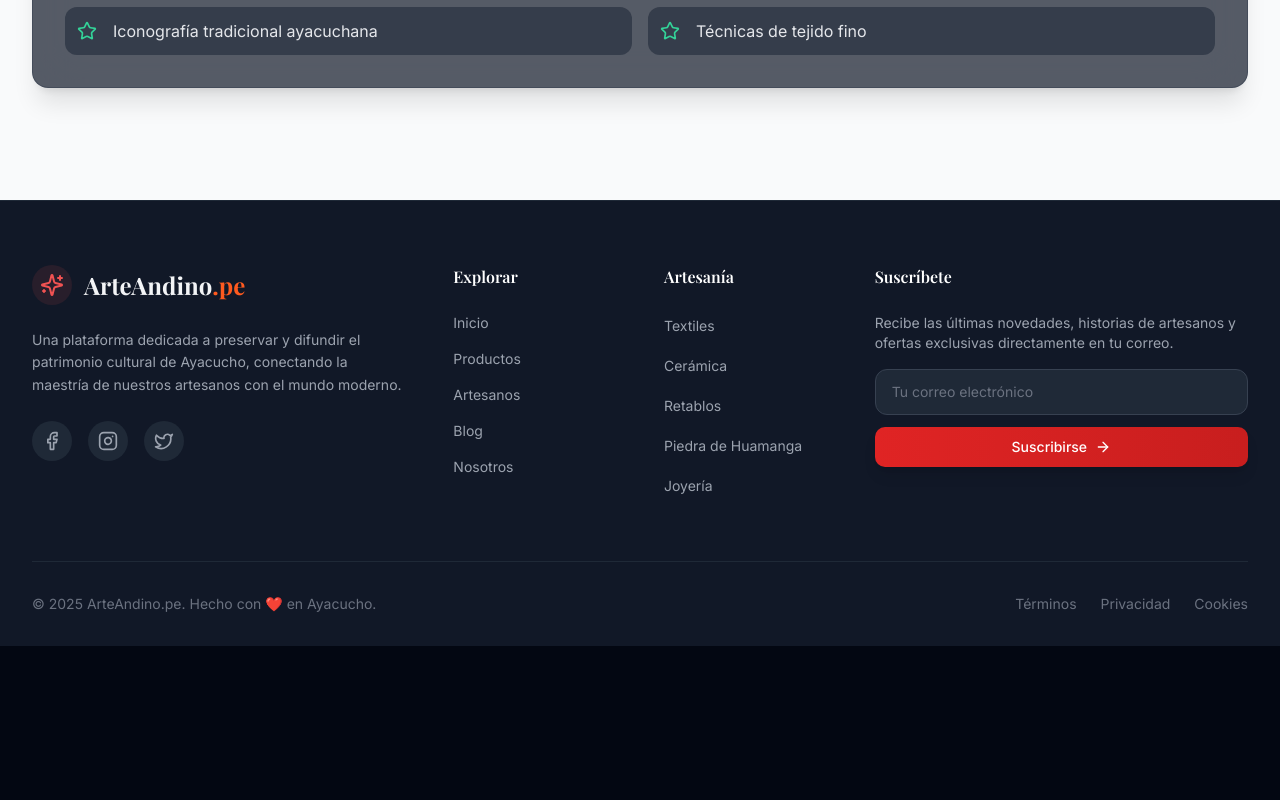
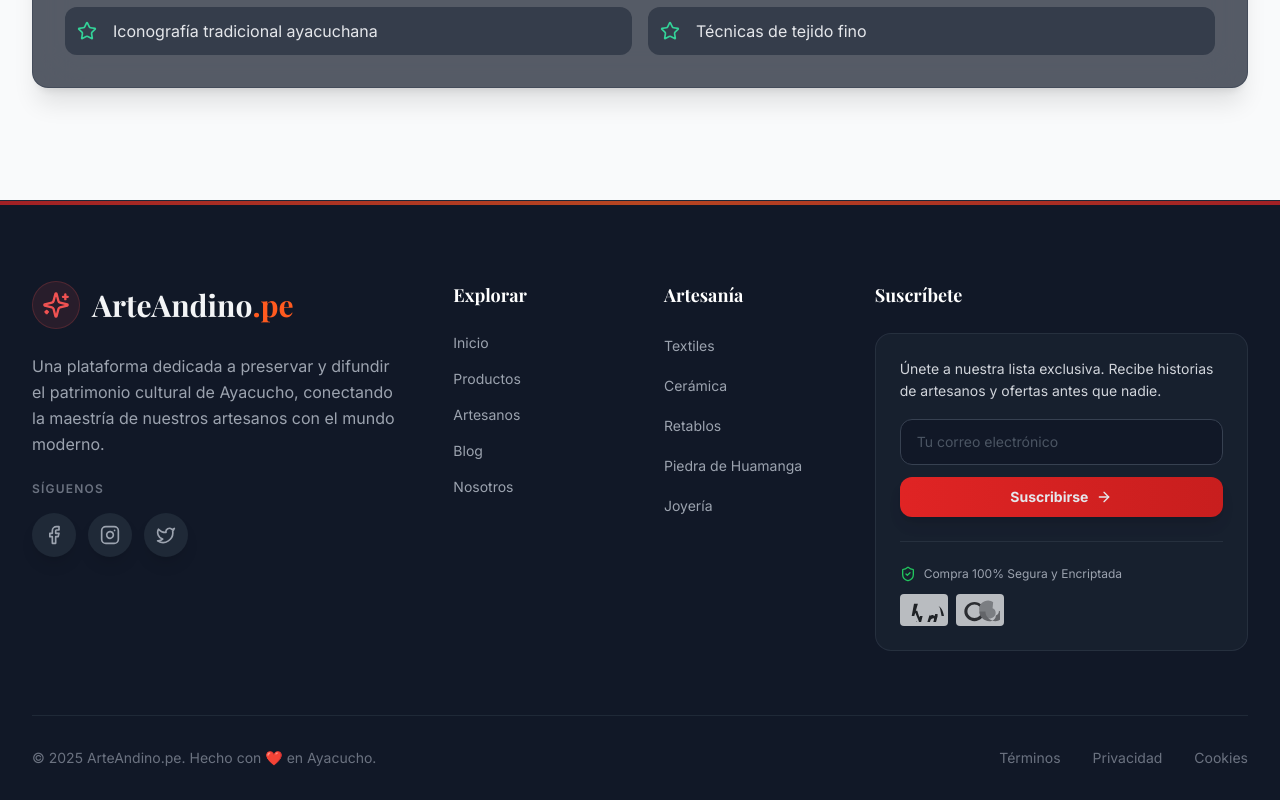
Before and after one commit to Juan-Ayme/andi, a Next.js app: page /artesanos/1 in a window 1280 px wide. Shown: the part 1055-1855 px from the top of the page. Before the commit the page ends 1701 px from the top, so only its background shows below. Built offline with nearby package versions, Linux system fonts and the light colour scheme; a web font is replaced by a local one.

Commit message:
mejora visual

```diff
--- a/components/layout/Footer.tsx
+++ b/components/layout/Footer.tsx
@@ -1,56 +1,74 @@
 import Link from 'next/link';
-import { Facebook, Instagram, Twitter, Mail, MapPin, Phone, Sparkles, ArrowRight } from 'lucide-react';
+import { Facebook, Instagram, Twitter, Mail, MapPin, Phone, Sparkles, ArrowRight, ShieldCheck, CreditCard } from 'lucide-react';
 import { Button } from '@/components/ui/button';
+import RevealOnScroll from '@/components/ui/reveal-on-scroll';
+
+const PaymentIcons = () => (
+  <div className="flex gap-2 opacity-70 grayscale hover:grayscale-0 transition-all duration-300">
+    {/* Visa */}
+    <div className="h-8 w-12 bg-white rounded flex items-center justify-center p-1"><svg viewBox="0 0 38 12" xmlns="http://www.w3.org/2000/svg" className="w-full h-full"><path d="M13.2 0L9.8 11.8H7.3l2.2-11.8h3.7zm11.2 11.5c.6-.3 1.1-.5 1.7-.6.6-.1 1.1-.1 1.5 0 .6.1 1 .3 1.3.6l.3.3.4-1.9h2.3v1.8c0 .2 0 .5-.1.7l-2.4 8.7h-2.5l1.6-6.1c.1-.4.1-.7 0-.9-.1-.2-.4-.3-.7-.3-.4 0-.9.2-1.3.5-.5.3-.9.7-1.3 1.1l-1.6 5.7h-2.5l3.3-10.9zm-9.3.3h2.6l-1.6 6.3c-.4 1.4-1.8 1.9-3.2 1.4-1.2-.4-1.9-1.5-1.9-1.5l.8-1.2s.5.9 1.2 1.1c.4.1.8 0 1-.3l.2-.6-4.3-10.4h2.7l2.1 6.5 2.4-7.8zM38 11.8h-2.3l-1.4-6.9c-.4-1.6-.9-2.2-2.1-2.9 1.1.4 4.5 2.1 5.8 9.8z" fill="#1A1F70" /></svg></div>
+    {/* Mastercard */}
+    <div className="h-8 w-12 bg-white rounded flex items-center justify-center p-1"><svg xmlns="http://www.w3.org/2000/svg" viewBox="0 0 32 20" className="w-full h-full"><path d="M11.385 19.342c-2.348 0-4.406-.91-5.94-2.38-1.559-1.47-2.52-3.41-2.52-5.632 0-2.222.96-4.162 2.52-5.631C7.004 4.229 9.037 3.32 11.385 3.32c2.348 0 4.406.91 5.94 2.38 1.56 1.47 2.52 3.41 2.52 5.631 0 2.222-.96 4.162-2.52 5.632-1.534 1.47-3.592 2.38-5.94 2.38Zm0-13.91c-1.617 0-3.078.623-4.114 1.637-1.062 1.015-1.743 2.365-1.743 3.995s.681 2.98 1.743 3.994c1.036 1.014 2.497 1.637 4.114 1.637s3.078-.623 4.114-1.637c1.062-1.015 1.743-2.365 1.743-3.994s-.68-2.98-1.743-3.995c-1.036-1.014-2.497-1.637-4.114-1.637Z" fill="#EB001B"></path><path d="M26.476 8.527a4.195 4.195 0 0 1 2.576 3.935 3.901 3.901 0 0 1-1.396 3.237c-1.01.9-2.372 1.458-3.945 1.458-2.348 0-4.406-.91-5.94-2.38-1.56-1.47-2.52-3.41-2.52-5.631 0-2.003.82-3.791 2.23-5.078 1.38-1.288 3.228-2.076 5.3-2.076 1.632 0 3.036.565 4.19 1.583Z" fill="#F79E1B"></path><path d="M20.536 11.28c0 2.222.96 4.162 2.52 5.631 1.534 1.47 3.592 2.38 5.94 2.38 1.573 0 2.935-.558 3.946-1.458a3.9 3.9 0 0 0 1.396-3.237 4.2 4.2 0 0 0-2.576-3.935 4.195 4.195 0 0 1-2.576 3.935 3.901 3.901 0 0 1-1.396 3.237c-1.01.9-2.372 1.458-3.945 1.458-2.348 0-4.406-.91-5.94-2.38-1.56-1.47-2.52-3.41-2.52-5.631Z" fill="#00A2E5"></path></svg></div>
+  </div>
+);
 
 export default function Footer() {
   return (
-    <footer className="bg-neutral-900 border-t border-neutral-800 pt-16 pb-8 relative z-10">
+    <footer className="bg-neutral-900 border-t border-neutral-800 pt-20 pb-8 relative z-10 overflow-hidden">
+      {/* Decorative top border gradient */}
+      <div className="absolute top-0 left-0 w-full h-1 bg-gradient-to-r from-primary-600 via-secondary-500 to-primary-600 opacity-70"></div>
+
       <div className="max-w-7xl mx-auto px-4 sm:px-6 lg:px-8">
         <div className="grid grid-cols-1 md:grid-cols-2 lg:grid-cols-12 gap-12 mb-16">
           {/* Brand Column */}
-          <div className="lg:col-span-4 space-y-6">
-            <Link href="/" className="flex items-center group">
-              <div className="relative h-10 w-10 mr-3 flex items-center justify-center bg-primary-500/10 rounded-full group-hover:bg-primary-500/20 transition-colors">
-                <Sparkles className="h-6 w-6 text-primary-500" />
+          <div className="lg:col-span-4 space-y-8">
+            <RevealOnScroll delay={100}>
+              <Link href="/" className="flex items-center group mb-6">
+                <div className="relative h-12 w-12 mr-3 flex items-center justify-center bg-primary-500/10 rounded-full group-hover:bg-primary-500/20 transition-colors border border-primary-500/20">
+                  <Sparkles className="h-7 w-7 text-primary-500" />
                 </div>
-              <span className="font-playfair text-2xl font-bold text-neutral-100">
+                <span className="font-playfair text-3xl font-bold text-neutral-100">
                   ArteAndino<span className="text-secondary-500">.pe</span>
                 </span>
               </Link>
-            <p className="text-neutral-400 text-sm leading-relaxed max-w-sm">
+              <p className="text-neutral-400 text-base leading-relaxed max-w-sm mb-6">
                 Una plataforma dedicada a preservar y difundir el patrimonio cultural de Ayacucho, conectando la maestría de nuestros artesanos con el mundo moderno.
               </p>
-            <div className="flex space-x-4">
-              <a href="#" className="flex h-10 w-10 items-center justify-center rounded-full bg-neutral-800 text-neutral-400 hover:bg-primary-500 hover:text-white transition-all duration-300">
-                <Facebook className="h-5 w-5" />
+
+              <div className="flex items-center gap-4 text-xs font-semibold text-neutral-500 uppercase tracking-widest mb-4">
+                Síguenos
+              </div>
+              <div className="flex space-x-3">
+                {[Facebook, Instagram, Twitter].map((Icon, i) => (
+                  <a key={i} href="#" className="flex h-11 w-11 items-center justify-center rounded-full bg-neutral-800 text-neutral-400 hover:bg-white hover:text-neutral-900 transition-all duration-300 transform hover:scale-110 shadow-lg hover:shadow-white/20">
+                    <Icon className="h-5 w-5" />
                   </a>
-              <a href="#" className="flex h-10 w-10 items-center justify-center rounded-full bg-neutral-800 text-neutral-400 hover:bg-secondary-500 hover:text-white transition-all duration-300">
-                <Instagram className="h-5 w-5" />
-              </a>
-              <a href="#" className="flex h-10 w-10 items-center justify-center rounded-full bg-neutral-800 text-neutral-400 hover:bg-neutral-700 hover:text-white transition-all duration-300">
-                <Twitter className="h-5 w-5" />
-              </a>
+                ))}
               </div>
+            </RevealOnScroll>
           </div>
 
           {/* Links Column 1 */}
           <div className="lg:col-span-2">
-            <h3 className="text-white font-semibold mb-6">Explorar</h3>
+            <RevealOnScroll delay={200}>
+              <h3 className="text-white font-bold text-lg mb-6 font-playfair">Explorar</h3>
               <ul className="space-y-4">
                 {['Inicio', 'Productos', 'Artesanos', 'Blog', 'Nosotros'].map((item) => (
                   <li key={item}>
-                  <Link href={`/${item.toLowerCase()}`} className="text-neutral-400 hover:text-primary-400 transition-colors text-sm flex items-center group">
-                    <span className="w-0 group-hover:w-2 h-0.5 bg-primary-500 mr-0 group-hover:mr-2 transition-all duration-300"></span>
+                    <Link href={`/${item.toLowerCase()}`} className="text-neutral-400 hover:text-white transition-colors text-sm flex items-center group">
+                      <ArrowRight className="h-3 w-3 mr-2 opacity-0 -ml-5 group-hover:opacity-100 group-hover:ml-0 transition-all duration-300 text-primary-500" />
                       {item}
                     </Link>
                   </li>
                 ))}
               </ul>
+            </RevealOnScroll>
           </div>
 
           {/* Links Column 2 */}
           <div className="lg:col-span-2">
-            <h3 className="text-white font-semibold mb-6">Artesanía</h3>
+            <RevealOnScroll delay={300}>
+              <h3 className="text-white font-bold text-lg mb-6 font-playfair">Artesanía</h3>
               <ul className="space-y-4">
                 {['Textiles', 'Cerámica', 'Retablos', 'Piedra de Huamanga', 'Joyería'].map((item) => (
                   <li key={item}>
@@ -60,26 +78,39 @@ export default function Footer() {
                   </li>
                 ))}
               </ul>
+            </RevealOnScroll>
           </div>
 
-          {/* Newsletter Column */}
+          {/* Newsletter & Trust Column */}
           <div className="lg:col-span-4">
-            <h3 className="text-white font-semibold mb-6">Suscríbete</h3>
-            <p className="text-neutral-400 text-sm mb-4">
-              Recibe las últimas novedades, historias de artesanos y ofertas exclusivas directamente en tu correo.
+            <RevealOnScroll delay={400}>
+              <h3 className="text-white font-bold text-lg mb-6 font-playfair">Suscríbete</h3>
+              <div className="bg-neutral-800/50 rounded-2xl p-6 border border-neutral-700/50 backdrop-blur-sm">
+                <p className="text-neutral-300 text-sm mb-4 leading-relaxed">
+                  Únete a nuestra lista exclusiva. Recibe historias de artesanos y ofertas antes que nadie.
                 </p>
                 <div className="space-y-3">
                   <div className="relative">
                     <input
                       type="email"
                       placeholder="Tu correo electrónico"
-                  className="w-full bg-neutral-800 border border-neutral-700 text-neutral-100 rounded-lg px-4 py-3 text-sm focus:outline-none focus:ring-2 focus:ring-primary-500 focus:border-transparent transition-all placeholder:text-neutral-500"
+                      className="w-full bg-neutral-900 border border-neutral-700 text-neutral-100 rounded-xl px-4 py-3 text-sm focus:outline-none focus:ring-2 focus:ring-primary-500 focus:border-transparent transition-all placeholder:text-neutral-600"
                     />
                   </div>
-              <Button className="w-full bg-primary-600 hover:bg-primary-500 text-white">
+                  <Button className="w-full bg-white text-neutral-900 hover:bg-neutral-200 font-bold rounded-xl transition-all duration-300 transform hover:scale-[1.02]">
                     Suscribirse <ArrowRight className="ml-2 h-4 w-4" />
                   </Button>
                 </div>
+
+                <div className="mt-6 pt-6 border-t border-neutral-700/50 flex flex-col gap-3">
+                  <div className="flex items-center gap-2 text-xs text-neutral-400">
+                    <ShieldCheck className="h-4 w-4 text-green-500" />
+                    <span>Compra 100% Segura y Encriptada</span>
+                  </div>
+                  <PaymentIcons />
+                </div>
+              </div>
+            </RevealOnScroll>
           </div>
         </div>
 
@@ -87,14 +118,14 @@ export default function Footer() {
           <p className="text-neutral-500 text-sm text-center md:text-left">
             &copy; {new Date().getFullYear()} ArteAndino.pe. Hecho con ❤️ en Ayacucho.
           </p>
-          <div className="flex flex-wrap justify-center gap-6">
-            <Link href="/terminos" className="text-neutral-500 hover:text-primary-400 text-sm transition-colors">
+          <div className="flex flex-wrap justify-center gap-8">
+            <Link href="/terminos" className="text-neutral-500 hover:text-white text-sm transition-colors">
               Términos
             </Link>
-            <Link href="/privacidad" className="text-neutral-500 hover:text-primary-400 text-sm transition-colors">
+            <Link href="/privacidad" className="text-neutral-500 hover:text-white text-sm transition-colors">
               Privacidad
             </Link>
-            <Link href="/cookies" className="text-neutral-500 hover:text-primary-400 text-sm transition-colors">
+            <Link href="/cookies" className="text-neutral-500 hover:text-white text-sm transition-colors">
               Cookies
             </Link>
           </div>
--- a/components/ui/button.tsx
+++ b/components/ui/button.tsx
@@ -16,8 +16,8 @@ const buttonVariants = cva(
           "border-2 border-primary-500 bg-transparent text-primary-400 hover:bg-primary-500 hover:text-white transition-all duration-300",
         secondary:
           "bg-gradient-to-r from-secondary-500 to-secondary-600 text-white hover:from-secondary-400 hover:to-secondary-500 shadow-lg hover:shadow-xl transform hover:-translate-y-0.5 transition-all duration-300",
-        ghost: "bg-neutral-800/50 border border-neutral-700 text-neutral-300 hover:bg-neutral-700/50 hover:text-neutral-100 transition-all duration-300",
-        link: "text-primary-400 underline-offset-4 hover:underline hover:text-primary-300 transition-colors",
+        ghost: "hover:bg-neutral-100 dark:hover:bg-neutral-800 text-neutral-700 dark:text-neutral-300 hover:text-neutral-900 dark:hover:text-white transition-all duration-300",
+        link: "text-primary-600 dark:text-primary-400 underline-offset-4 hover:underline hover:text-primary-700 dark:hover:text-primary-300 transition-colors",
       },
       size: {
         default: "h-10 px-4 py-2",
@@ -35,7 +35,7 @@ const buttonVariants = cva(
 
 export interface ButtonProps
   extends React.ButtonHTMLAttributes<HTMLButtonElement>,
-    VariantProps<typeof buttonVariants> {
+  VariantProps<typeof buttonVariants> {
   asChild?: boolean
 }
 
--- /dev/null
+++ b/components/ui/reveal-on-scroll.tsx
@@ -0,0 +1,75 @@
+'use client';
+
+import { useEffect, useRef, useState } from 'react';
+import { cn } from '@/lib/utils';
+
+interface RevealOnScrollProps {
+    children: React.ReactNode;
+    className?: string;
+    delay?: number; // Delay in ms
+    animation?: 'fade-up' | 'fade-in' | 'slide-in-right' | 'scale-in';
+}
+
+export default function RevealOnScroll({
+    children,
+    className,
+    delay = 0,
+    animation = 'fade-up'
+}: RevealOnScrollProps) {
+    const [isVisible, setIsVisible] = useState(false);
+    const ref = useRef<HTMLDivElement>(null);
+
+    useEffect(() => {
+        const observer = new IntersectionObserver(
+            ([entry]) => {
+                if (entry.isIntersecting) {
+                    setIsVisible(true);
+                    observer.unobserve(entry.target);
+                }
+            },
+            {
+                threshold: 0.1, // Trigger when 10% visible
+                rootMargin: '50px', // Trigger slightly before it enters viewport
+            }
+        );
+
+        if (ref.current) {
+            observer.observe(ref.current);
+        }
+
+        return () => {
+            if (ref.current) {
+                observer.unobserve(ref.current);
+            }
+        };
+    }, []);
+
+    const getAnimationClass = () => {
+        switch (animation) {
+            case 'fade-up':
+                return isVisible ? 'animate-fade-in-up opacity-100' : 'opacity-0 translate-y-10';
+            case 'fade-in':
+                return isVisible ? 'animate-fade-in opacity-100' : 'opacity-0';
+            case 'slide-in-right':
+                return isVisible ? 'animate-slide-in-right opacity-100' : 'opacity-0 translate-x-10';
+            case 'scale-in':
+                return isVisible ? 'animate-scale-in opacity-100' : 'opacity-0 scale-95';
+            default:
+                return isVisible ? 'animate-fade-in-up opacity-100' : 'opacity-0 translate-y-10';
+        }
+    };
+
+    return (
+        <div
+            ref={ref}
+            className={cn(
+                "transition-all duration-1000 ease-out",
+                getAnimationClass(),
+                className
+            )}
+            style={{ transitionDelay: `${delay}ms` }}
+        >
+            {children}
+        </div>
+    );
+}
```
Also changed, not shown: components/home/Hero.tsx (+47 -12 lines). Lines whose indentation alone changed are shown as unchanged.
